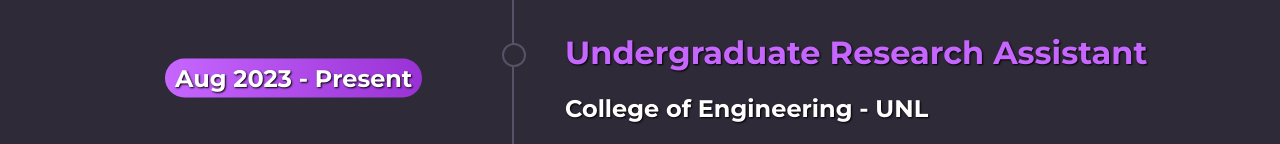
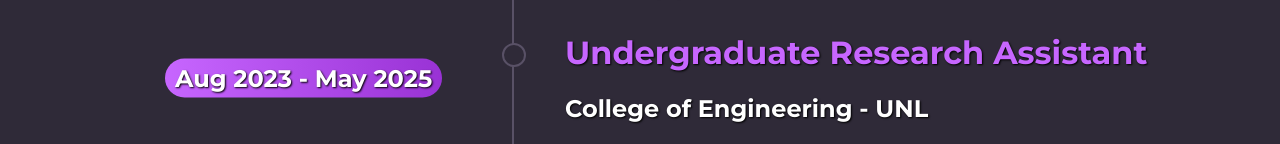
Before and after one commit to pcomer04/Personal-Website, a React (Create React App) app: page /academic in a window 1280 px wide. Shown: the part 425-569 px from the top of the page. Built offline with nearby package versions, Linux system fonts and the light colour scheme.

Commit message:
one more update

```diff
--- a/src/Components/Academics/Academics.jsx
+++ b/src/Components/Academics/Academics.jsx
@@ -33,7 +33,7 @@ const Academics = () => {
           <div className="timeline-second-container xyz">
             <h1>Undergraduate Research Assistant</h1>
             <h2>College of Engineering - UNL</h2>
-            <time className="date">Aug 2023 - Present</time>
+            <time className="date">Aug 2023 - May 2025</time>
             <p>
               Utilized advanced machine learning algorithms for the analysis of
               genetic sequences. Collaborated on creating a scalable web
```
